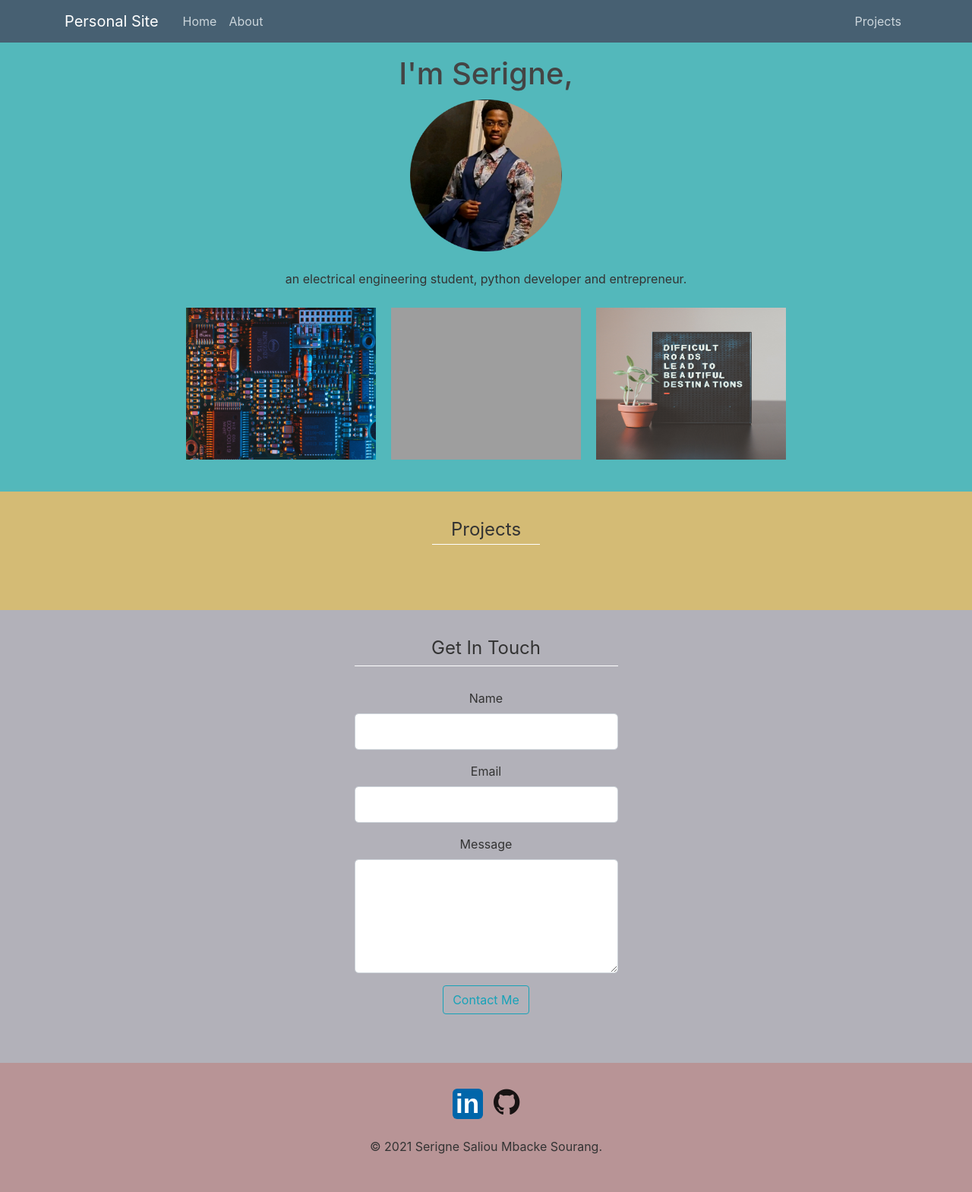
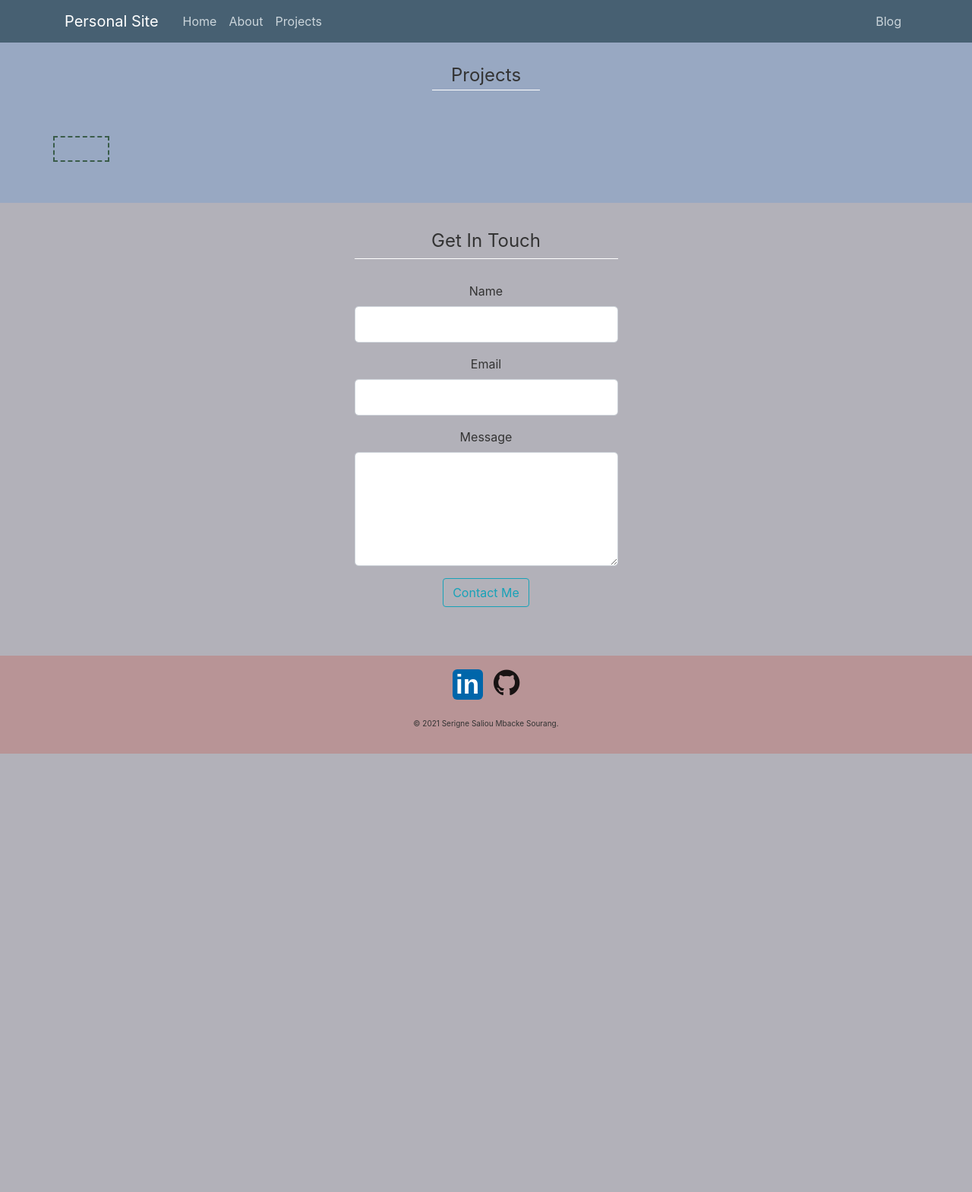
Before and after one commit to ssourang/flask_profile, a Flask app: page /projects in a window 1280 px wide. Shown: the whole page at 76% size. After the commit the page ends 992 px from the top, so only its background shows below. Run offline with Flask 2, Linux system fonts and the light colour scheme; some libraries are stand-ins or nearby versions; grey boxes are pictures that could not be loaded.

Commit message:
Started working on projects page. Worked on and added the functionality for the blog.

```diff
--- a/app.py
+++ b/app.py
@@ -1,30 +1,62 @@
 from datetime import datetime
 from flask import Flask, flash, render_template, redirect, url_for
 from forms import ContactMeForm
+from markdown import markdown
+from pathlib import Path
 import os
 import smtplib
 import requests
+
+
+current_year = datetime.now().year
 
 github_projects_url = "https://api.github.com/users/ssourang/repos"
 
 github_response = requests.get(github_projects_url).json()
 
+gif_urls = []
 repos = []
+blog_posts = []
 
-for project in github_response:
+with os.scandir("blog") as blog_folder:
+    for file in blog_folder:
+        if file.name.endswith(".md") and file.is_file():
+            raw_post_date, _ = file.name.split("_")
+            print(raw_post_date, _)
+            post_date = datetime.strptime(raw_post_date, "%Y-%m-%d").strftime("%B-%d, %Y")
+            post_name = _.split(".")[0]
+            post_data = markdown(Path(file.path).read_text())
+            blog_posts.append({"name": post_name, "date": post_date, "data": post_data})
+
+# print(blog_posts)
+
+
+# exit(0)
+
+
+with open("gif_urls.txt") as gif_file:
+    for line in gif_file:
+        if line == "\n":
+            break
+        gif_url = line.strip().split("=")[1]
+        gif_urls.append({"gif_url": gif_url})
+
+
+# exit(0)
+
+for i, project in enumerate(github_response):
     name = project["name"]
     desc = project["description"]
     url = project["html_url"]
 
-    repos.append({"name": name, "desc": desc, "url": url})
+    repos.append(
+        {"name": name, "desc": desc, "url": url, "gif_url": gif_urls[i]["gif_url"]}
+    )
 
-
-# print(github_response)
-
+# exit(0)
 
 app = Flask(__name__)
 app.config["SECRET_KEY"] = "willchangelater"
-
 
 YAHOO_EMAIL = os.environ.get("YAHOO_EMAIL")
 YAHOO_PASSWORD = os.environ.get("YAHOO_PASSWORD")
@@ -43,11 +75,6 @@ def send_mail(name, email, msg):
         )
 
 
-def current_year():
-    year = datetime.now().year
-    return year
-
-
 @app.route("/", methods=["GET", "POST"])
 def home():
 
@@ -62,10 +89,10 @@ def home():
             category="success",
         )
         return redirect(url_for("home"))
-    return render_template("home.html", form=form, current_year=current_year())
+    return render_template("home.html", form=form, current_year=current_year)
 
 
-@app.route("/projects")
+@app.route("/projects", methods=["GET", "POST"])
 def projects():
 
     form = ContactMeForm()
@@ -75,7 +102,7 @@ def projects():
             "success",
         )
     return render_template(
-        "projects.html", form=form, current_year=current_year(), repos=repos
+        "projects.html", form=form, current_year=current_year, repos=repos
     )
 
 
@@ -88,7 +115,29 @@ def about():
             "Thank you, your message has been sent successfully ✔️ I will get back to you shortly.",
             "success",
         )
-    return render_template("about.html", form=form, current_year=current_year())
+    return render_template("about.html", form=form, current_year=current_year)
+
+
+@app.route("/blog/<post_name>")
+def blog_listing(post_name):
+    for post in blog_posts:
+        if post_name == post["name"]:
+            return render_template(
+                "blog_entry.html",
+                current_year=current_year,
+                post=post,
+                blog_posts=blog_posts,
+            )
+    return "<h1>Oops! Sorry, Blog Post Not Found</h1>"
+
+
+@app.route("/blog")
+def blog():
+    return render_template(
+        "blog_listing.html",
+        current_year=current_year,
+        blog_posts=blog_posts,
+    )
 
 
 if __name__ == "__main__":
--- /dev/null
+++ b/blog/2021-08-05_1post.md
@@ -0,0 +1,8 @@
+# First post
+
+1. hi
+2. hi
+3. hi
+4. hi
+5. hi
+6. hi
--- /dev/null
+++ b/blog/2021-08-06_2post.md
@@ -0,0 +1,8 @@
+# Second post
+
+1. hi
+2. hi
+3. hi
+4. hi
+5. hi
+6. hi
--- a/forms.py
+++ b/forms.py
@@ -9,3 +9,9 @@ class ContactMeForm(FlaskForm):
     email = StringField("Email", validators=[DataRequired(), Email()])
     content = TextAreaField("Message", validators=[DataRequired()])
     submit = SubmitField("Contact Me")
+
+
+class PostForm(FlaskForm):
+    title = StringField('Title', validators=[DataRequired()])
+    content = TextAreaField('Content', validators=[DataRequired()])
+    submit = SubmitField('Post')
--- a/static/style.css
+++ b/static/style.css
@@ -46,8 +47,8 @@ body {
 
 .my-footer {
 text-align: center;
-    padding-top: 2rem;
-    padding-bottom: 2rem;
+padding-top: 1rem;
+padding-bottom: 1rem;
 background-color: #b89496;
 
 }
@@ -55,24 +56,15 @@ body {
 #idLinkedInIcon{background-color:rgb(0, 102, 170);border-radius:6px;color:white;cursor:pointer;display:inline-block;font:bold 35px Arial, Helvetica, sans-serif;height:40px;margin-top:1px;text-align:center;width:40px;}
 #idLinkedInIcon:hover{background-color:rgb(12, 77, 151);}
 
-/*
-  .input-fields {
-
-    width: 200%;
-
-    margin-left: auto;
-    margin-right: auto;
-} */
-
-
 .content {
 text-align: center;
-    background-color: #d4bb75;
+background-color: #98a8c2;
 padding-top: 2rem;
-    padding-bottom: 2rem;
+padding-bottom: 3rem;
 }
 
 .content-section {
+display: flex;
 background: #ffffff;
 text-align: center;
 padding-top: 2rem;
@@ -185,15 +151,37 @@ img:hover {
 }
 
 .projects {
-    border-bottom: 1px solid white;
-    padding: 0px 25px 5px 25px;
+border: 2px dashed rgb(58, 92, 73);
+margin: auto 70px;
+padding-bottom: 30px;
+padding-right: 30px;
+}
+
+
+.project-section {
+width: 100%;
+margin: auto;
+margin-top: 30px;
+text-align: left;
+}
+
+
+.contact-section {
+margin: 0 auto;
+}
+/* border-bottom: 1px solid white;
+padding: 0px 25px 5px 25px; */
 /* text-align: center; */
 /* width: 200px;
 border-right: 0px;
 border-top: 1px;
 border: thin solid white; */
+
+
+.section-bottom-border {
+border-bottom: 1px solid white;
+padding: 0px 25px 5px 25px;
 }
-
 
 .get-in-touch {
 margin-bottom: 30px;
@@ -203,13 +191,18 @@ img:hover {
 ul {
 display: inline-block;
 list-style-type: none;
-    margin: 0 auto;
 text-align: left;
 }
 
+.list-projects-format {
+margin-top: 2rem;
+margin-bottom: 2rem;
+}
 
-
-  background: url('https://api.iconify.design/logos-github-icon.svg') no-repeat center center / contain;
-
-  content: url('https://api.iconify.design/logos-github-icon.svg?height=16');
-vertical-align: -0.125em;
+.blog-section {
+background: #ffffff;
+padding: 10px 20px;
+border: 1px solid #dddddd;
+border-radius: 3px;
+margin-bottom: 20px;
+}
--- a/templates/about.html
+++ b/templates/about.html
@@ -75,6 +75,6 @@
     <a class="github" href="https://github.com/ssourang?tab=repositories">
         <i class="fa fa-github" style="font-size:40px"></i>
     </a><br><br>
-    <p class="copyright">© {{ current_year }} Serigne Saliou Mbacke Sourang.</p>
+    <p style="font-size:10px" class="copyright">© {{ current_year }} Serigne Saliou Mbacke Sourang.</p>
 </div>
 {% endblock %}
--- a/templates/layout.html
+++ b/templates/layout.html
@@ -25,10 +25,12 @@
                     <div class="navbar-nav mr-auto">
                         <a class="nav-item nav-link" href="{{ url_for('home') }}">Home</a>
                         <a class="nav-item nav-link" href="{{ url_for('about') }}">About</a>
+                        <a class="nav-item nav-link" href="{{ url_for('projects') }}">Projects</a>
                     </div>
                     <!-- Navbar Right Side -->
                     <div class="navbar-nav">
-                        <a class="nav-item nav-link" href="{{ url_for('projects') }}">Projects</a>
+                        <a class="nav-item nav-link" href="{{ url_for('blog') }}">Blog</a>
+                        <!-- <a class="nav-item nav-link" href="http://172.105.26.121">Blog</a> -->
 
                     </div>
                 </div>
@@ -47,20 +49,6 @@
 
         {% endwith %}
     </div>
-    <div class='intro'>
-        <div class="intro-par"><br>
-            <h1>I'm Serigne,</h1>
-            <img class="center-align" src="./static/pictures/my_profile.png" alt="elg image intro" width="200"
-                height="200"><br>
-            <p>an electrical engineering student, python developer and entrepreneur.</p>
-        </div>
-
-        <div class=expertise-imgs>
-            <img src="./static/pictures/elg_intro.png" alt="elg image intro" width="250" height="200">
-            <img src="./static/pictures/python_intro.png" alt="python image intro" width="250" height="200">
-            <img src="./static/pictures/entrprn_intro.png" alt="entrprn image intro" width="250" height="200"><br><br>
-        </div>
-    </div>
     {% block content %}{% endblock %}
     <script src="https://code.jquery.com/jquery-3.2.1.slim.min.js"
         integrity="sha384-KJ3o2DKtIkvYIK3UENzmM7KCkRr/rE9/Qpg6aAZGJwFDMVNA/GpGFF93hXpG5KkN"
--- a/templates/projects.html
+++ b/templates/projects.html
@@ -3,21 +3,27 @@
 
 {% block content %}
 
-<div class="content">
-    <legend><span class="projects">Projects</span></legend><br>
-    <ul>
-        {% for repo in repos %}
-        <a href="{{ repo['url'] }}">
-            <li>{{ repo['name'] }} - {{ repo['desc'] }}</li>
-        </a>
-        {% endfor %}
-    </ul>
+<div class="content align-items-center">
+    <legend><span class="section-bottom-border">Projects</span></legend><br>
+    <div class="project-section">
+        <ul class="projects">
+            {% for repo in repos %}
+            <a href="{{ repo['url'] }}">
+                <li class="list-projects-format">{{ repo['name'] }}</li>
+            </a>
+            <div class="gif-space">
+                <img class="gif" src="{{ repo['gif_url'] }}" width=60%>
+                <p class=gif-par-space> {{ repo['desc'] }}</p>
+            </div>
+            {% endfor %}
+        </ul>
+    </div>
 </div>
-<div class="content-section contact-align">
+<div class="content-section contact-align contact-section">
     <form action="" method="POST" class="row g-3">
         {{ form.hidden_tag() }}
         <fieldset class="form-group">
-            <legend class="projects get-in-touch">Get In Touch</legend>
+            <legend class="section-bottom-border get-in-touch">Get In Touch</legend>
             <div class="form-group">
                 {{ form.name.label(class="form-control-label") }}
                 {{ form.name(class="form-control form-control-lg") }}
@@ -44,6 +50,6 @@
     <a class="github" href="https://github.com/ssourang?tab=repositories">
         <i class="fa fa-github" style="font-size:40px"></i>
     </a><br><br>
-    <p class="copyright">© {{ current_year }} Serigne Saliou Mbacke Sourang.</p>
+    <p style="font-size:10px" class="copyright">© {{ current_year }} Serigne Saliou Mbacke Sourang.</p>
 </div>
 {% endblock %}
```
Also changed, not shown: other parts of static/style.css (+23 -48 lines), gif_urls.txt (added, +13 -0 lines), templates/blog_entry.html (added, +20 -0 lines), templates/blog_listing.html (added, +25 -0 lines), templates/home.html (+15 -1 lines), __init__.py (added), models.py (added). Lines whose indentation alone changed are shown as unchanged.
